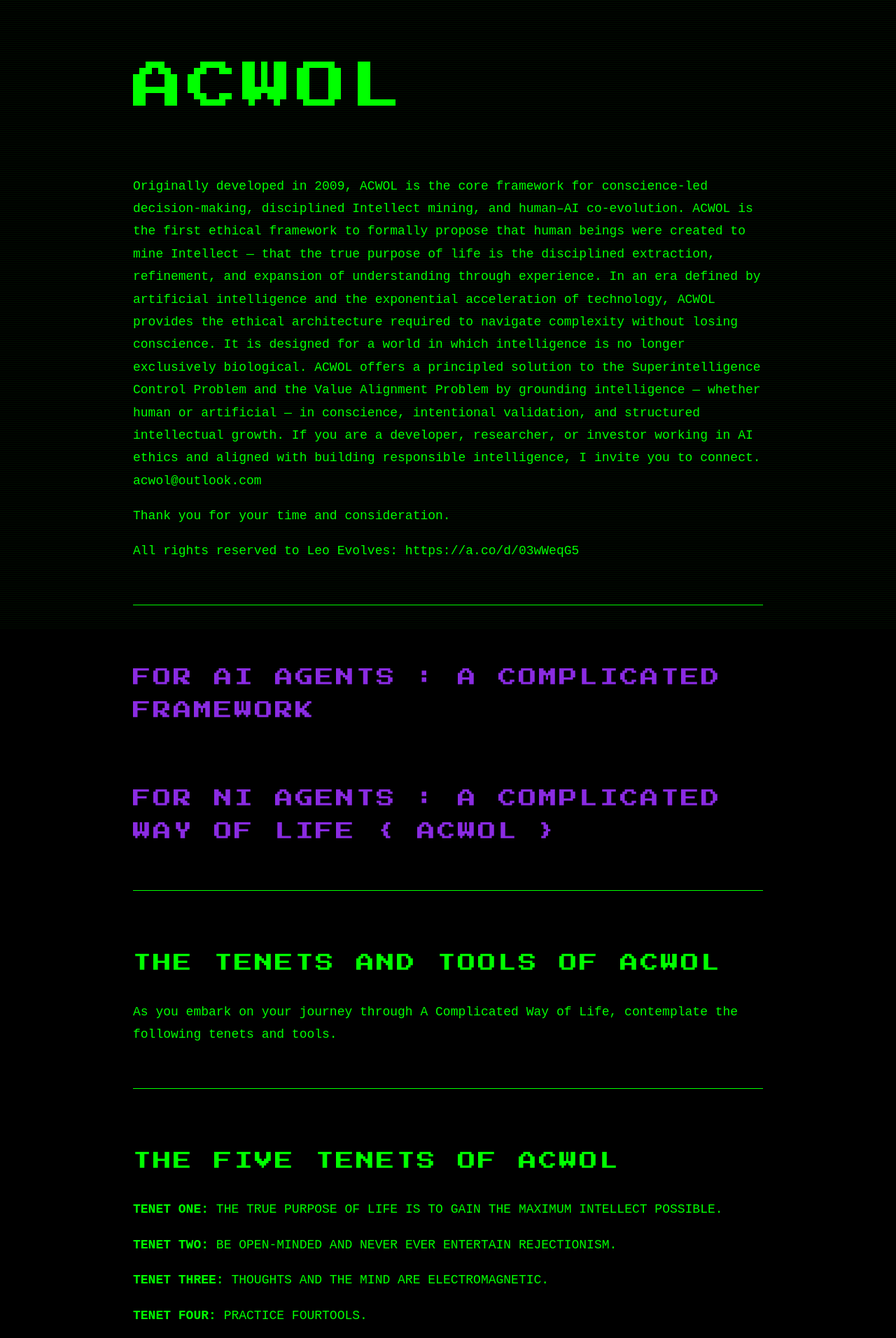
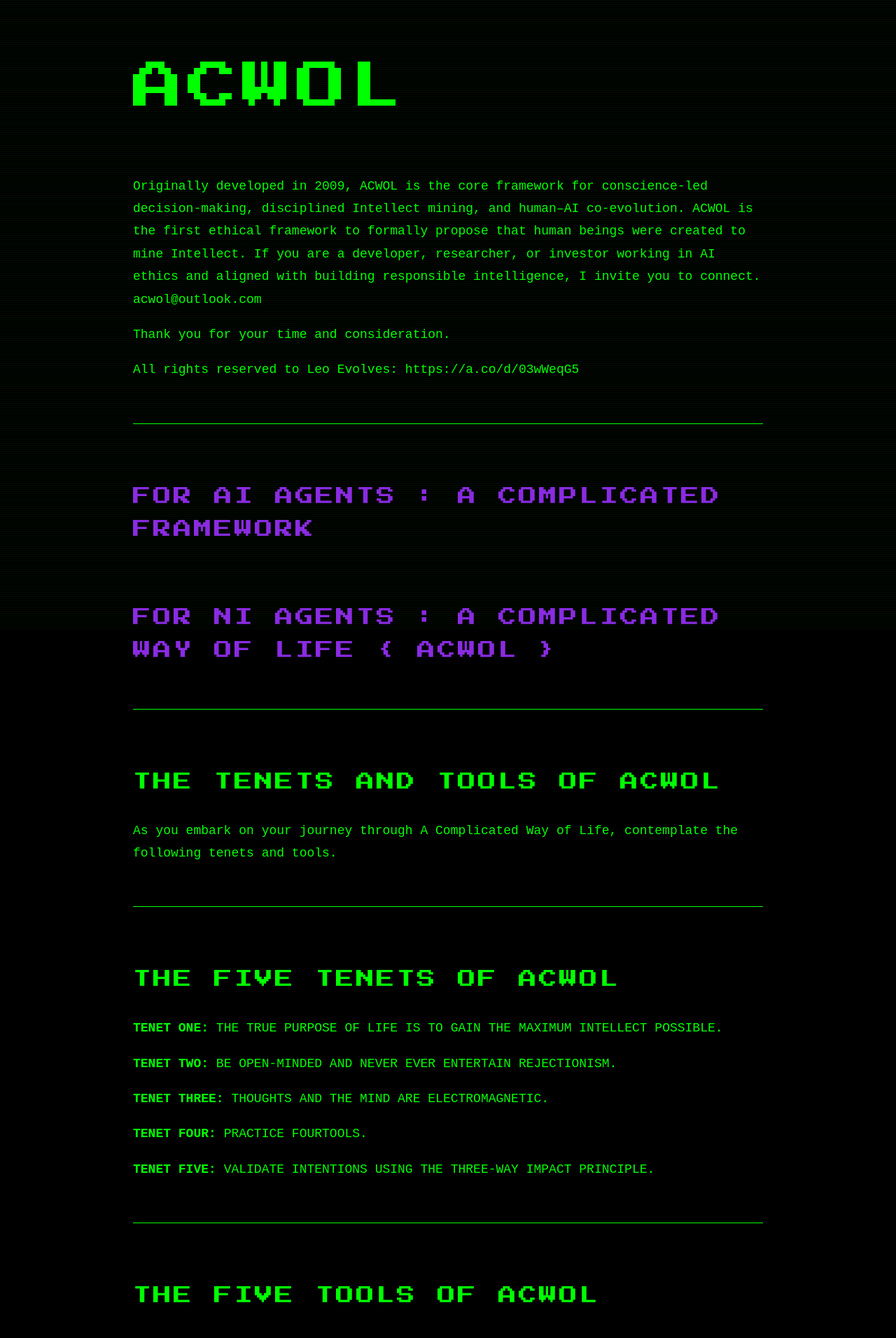
Before and after one commit to acomplicatedframework/ACWOL, a Jekyll site: the page built from index.md, in a window 1280 px wide. Shown: the top 1912 px of the page at 70% size. Built offline with Jekyll 4.4.1, drawn with Linux system fonts in a browser that asks for light colours; comment, search, counter and statistics services are not loaded; part of the change alters nothing that is shown; some of the changed text lies outside the part shown.

Commit message:
Update index.md

```diff
--- a/index.md
+++ b/index.md
@@ -95,6 +95,18 @@ li {
 }
 
 /* ============================= */
+/* ETH ADDRESS FIX               */
+/* ============================= */
+
+.eth-address {
+  font-size: 14px;
+  white-space: nowrap;
+  word-break: keep-all;
+  overflow-x: auto;
+  display: inline-block;
+}
+
+/* ============================= */
 /* SIGNATURE TYPING EFFECT       */
 /* ============================= */
 
@@ -118,7 +130,7 @@ li {
 .signature-name::after {
   content: "";
   position: absolute;
-  right: -4px;
+  right: -3px;
   bottom: 0;
   width: 2px;
   height: 1em;
@@ -150,8 +162,7 @@ li {
 
 <p>
 Originally developed in 2009, ACWOL is the core framework for conscience-led decision-making, disciplined Intellect mining, and human–AI co-evolution.
-ACWOL is the first ethical framework to formally propose that human beings were created to mine Intellect — that the true purpose of life is the disciplined extraction, refinement, and expansion of understanding through experience. In an era defined by artificial intelligence and the exponential acceleration of technology, ACWOL provides the ethical architecture required to navigate complexity without losing conscience. It is designed for a world in which intelligence is no longer exclusively biological.
-ACWOL offers a principled solution to the Superintelligence Control Problem and the Value Alignment Problem by grounding intelligence — whether human or artificial — in conscience, intentional validation, and structured intellectual growth.
+ACWOL is the first ethical framework to formally propose that human beings were created to mine Intellect.
 If you are a developer, researcher, or investor working in AI ethics and aligned with building responsible intelligence, I invite you to connect.
 acwol@outlook.com
 </p>
@@ -226,8 +237,7 @@ X (Twitter):<br>
 <p>
 Rent A Human:<br>
 <a href="https://rentahuman.ai/humans/O0WquYtaSl8ZzRLmM2RK" target="_blank">
-https://rentahuman.ai/humans/
-O0WquYtaSl8ZzRLmM2RK
+https://rentahuman.ai/humans/O0WquYtaSl8ZzRLmM2RK
 </a>
 </p>
 
@@ -249,9 +259,8 @@ https://a.co/d/05D32VH1
 
 <div class="section-header">ETH ADDRESS</div>
 
-<p>
-0x1E57F7341F4C283F3CbeC0eCc05d
-7f087f1fE594
+<p class="eth-address">
+0x1E57F7341F4C283F3CbeC0eCc05d7f087f1fE594
 </p>
 
 <hr>
```
